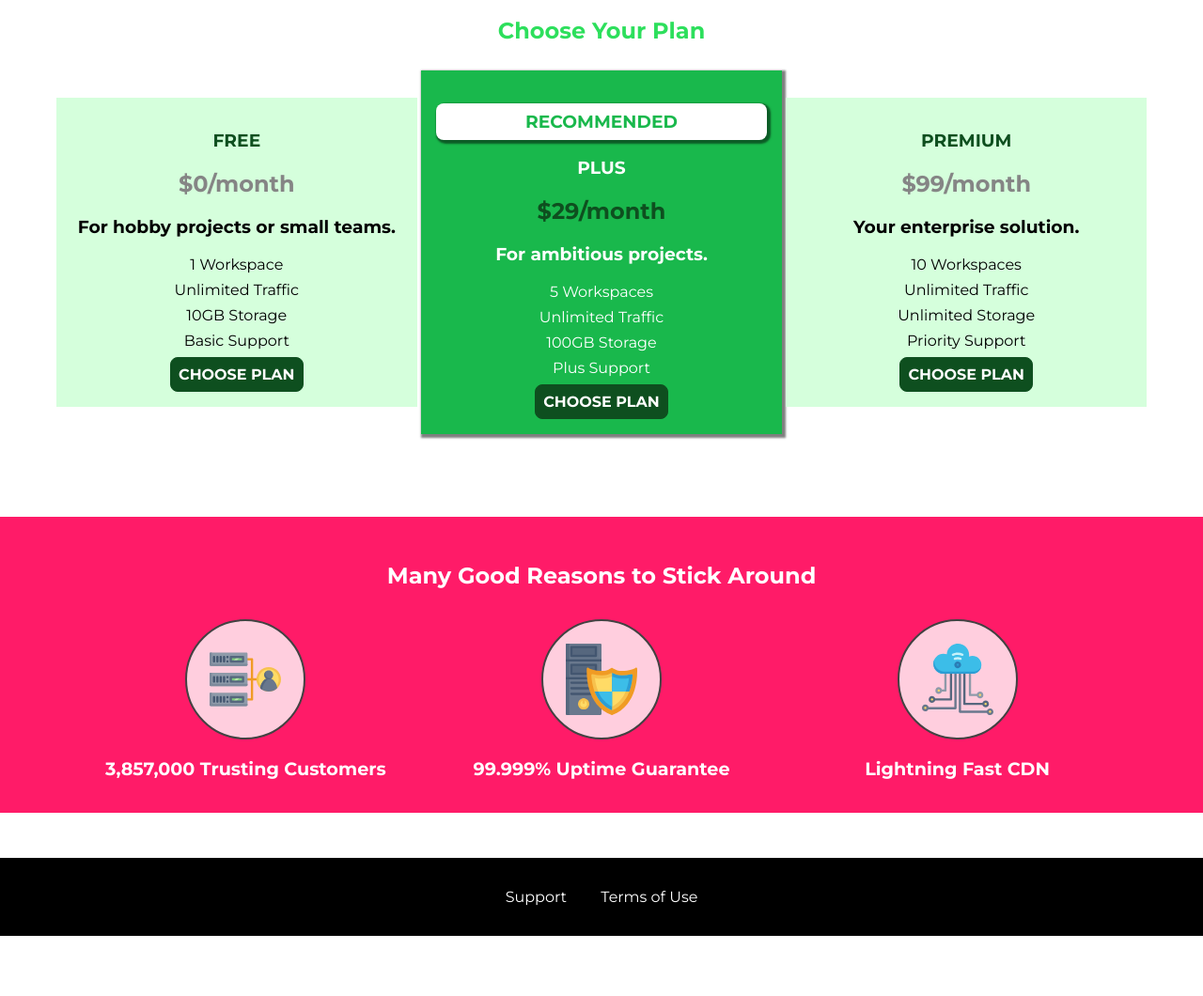
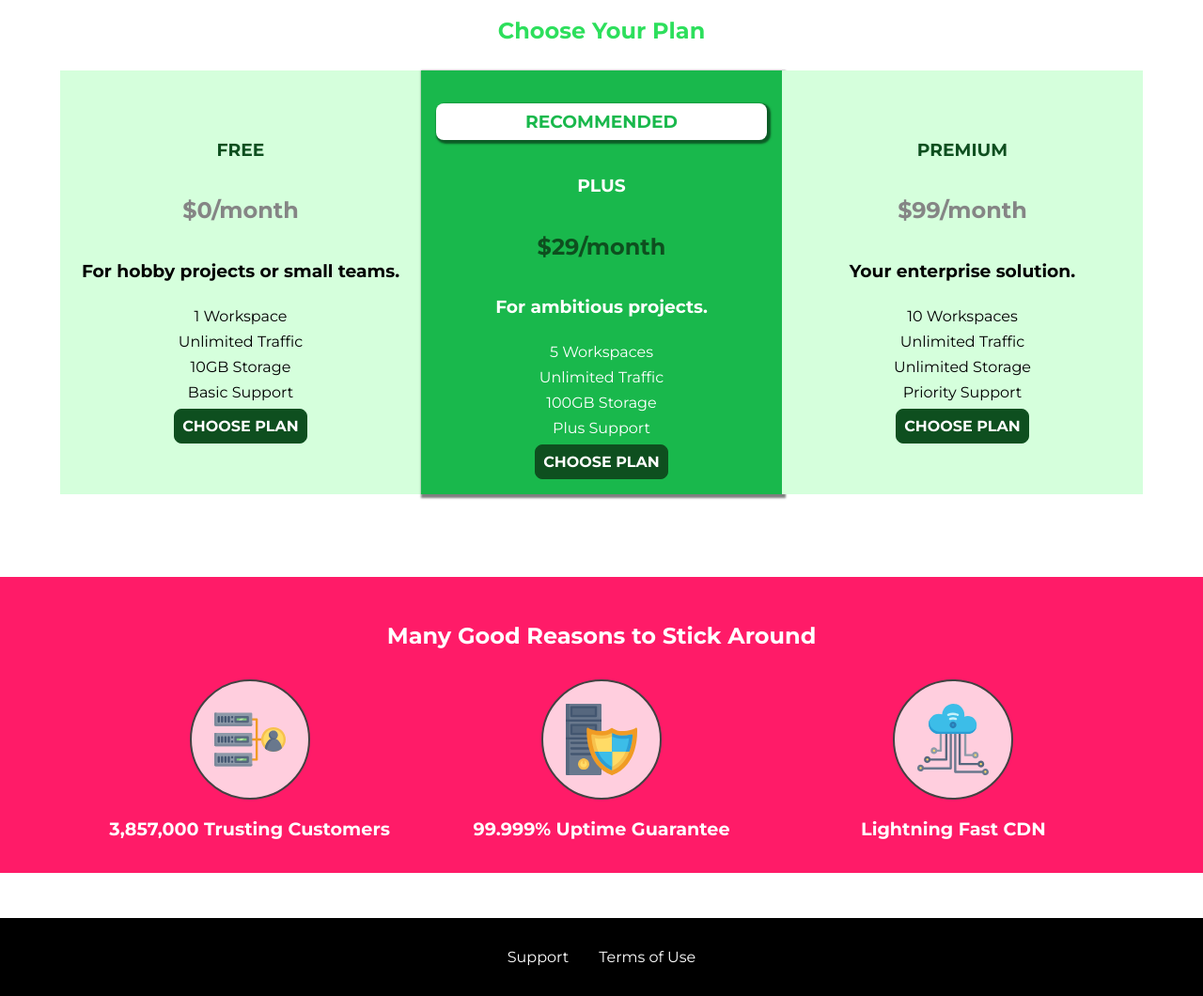
Before and after one commit to abdelrahman543873/css-course, a plain HTML site: page index.html in a window 1280 px wide. Shown: the part 378-1438 px from the top of the page at 94% size. Before the commit the page ends 1374 px from the top, so only its background shows below. Drawn offline with Linux system fonts and the light colour scheme.

Commit message:
feat: added flex box to all project

```diff
--- a/main.css
+++ b/main.css
@@ -81,13 +81,15 @@
 @media (min-width: 40rem) {
   .plan__list {
     width: 100%;
-    text-align: center;
+    display: flex;
+    justify-content: center;
   }
 
   .plan {
-    display: inline-block;
     width: 30%;
-    vertical-align: middle;
+    display: flex;
+    flex-direction: column;
+    justify-content: center;
     min-width: 13rem;
     max-width: 25rem;
   }
@@ -112,7 +114,8 @@
   list-style: none;
   margin: 0;
   padding: 0;
-  text-align: center;
+  display: flex;
+  justify-content: center;
 }
 
 .key-feature__image {
@@ -134,10 +137,8 @@
 
 @media (min-width: 40rem) {
   .key-feature {
-    display: inline-block;
     width: 30%;
     max-width: 25rem;
-    vertical-align: top;
   }
 }
 
--- a/shared.css
+++ b/shared.css
@@ -141,11 +141,13 @@ main {
   list-style: none;
   margin: 0;
   padding: 0;
-  text-align: center;
+  display: flex;
+  flex-direction: column;
+  align-items: center;
+  /* justify-content: center; */
 }
 
 .main-footer__link {
-  display: block;
   margin: 1rem 0;
 }
 
@@ -174,9 +176,12 @@ main {
   width: 90%;
   height: 100%;
   list-style: none;
-  margin: 10% auto;
+  margin: 0 auto;
   padding: 0;
-  text-align: center;
+  display: flex;
+  justify-content: center;
+  align-items: center;
+  flex-direction: column;
 }
 
 .mobile-nav__item {
@@ -221,7 +226,11 @@ main {
 
 @media (min-width: 40rem) {
   .main-footer__link {
-    display: inline-block;
     margin: 0 1rem;
   }
+
+  .main-footer__links {
+    flex-direction: row;
+    justify-content: center;
+  }
 }
```
